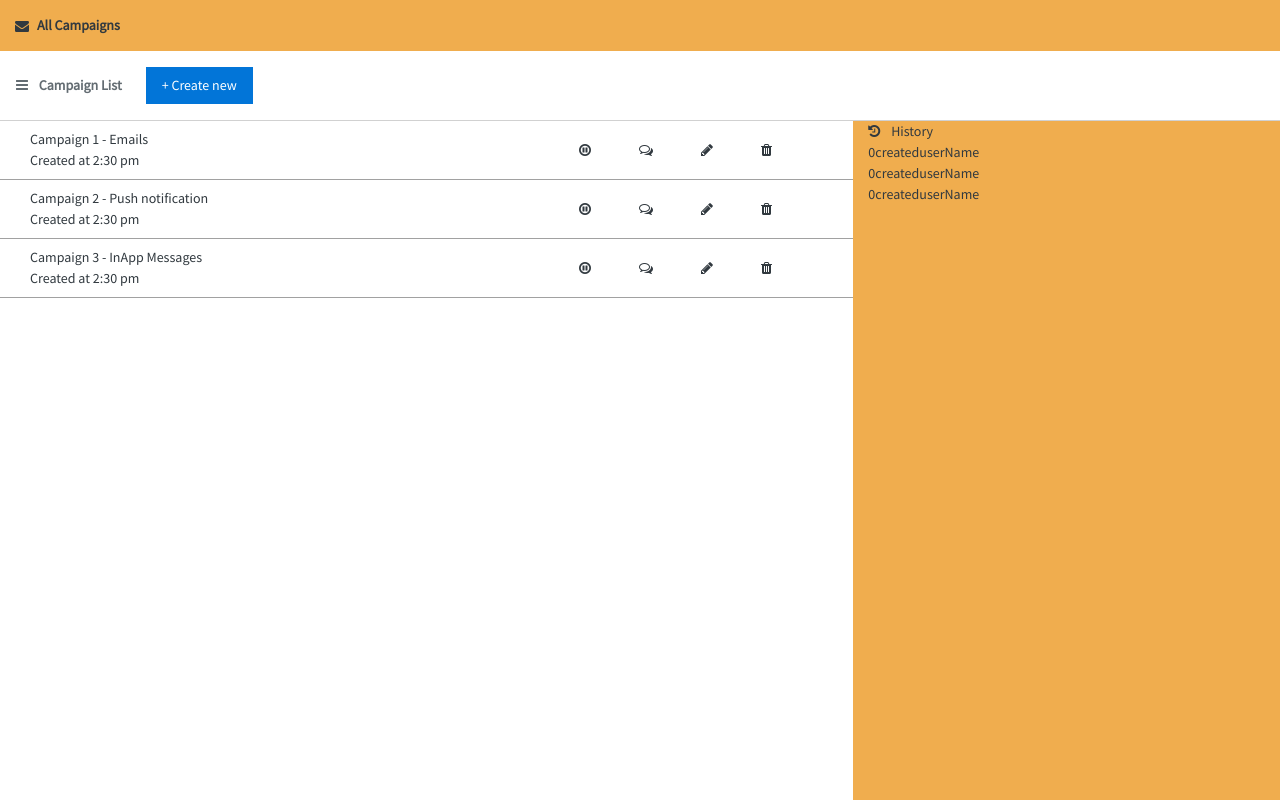
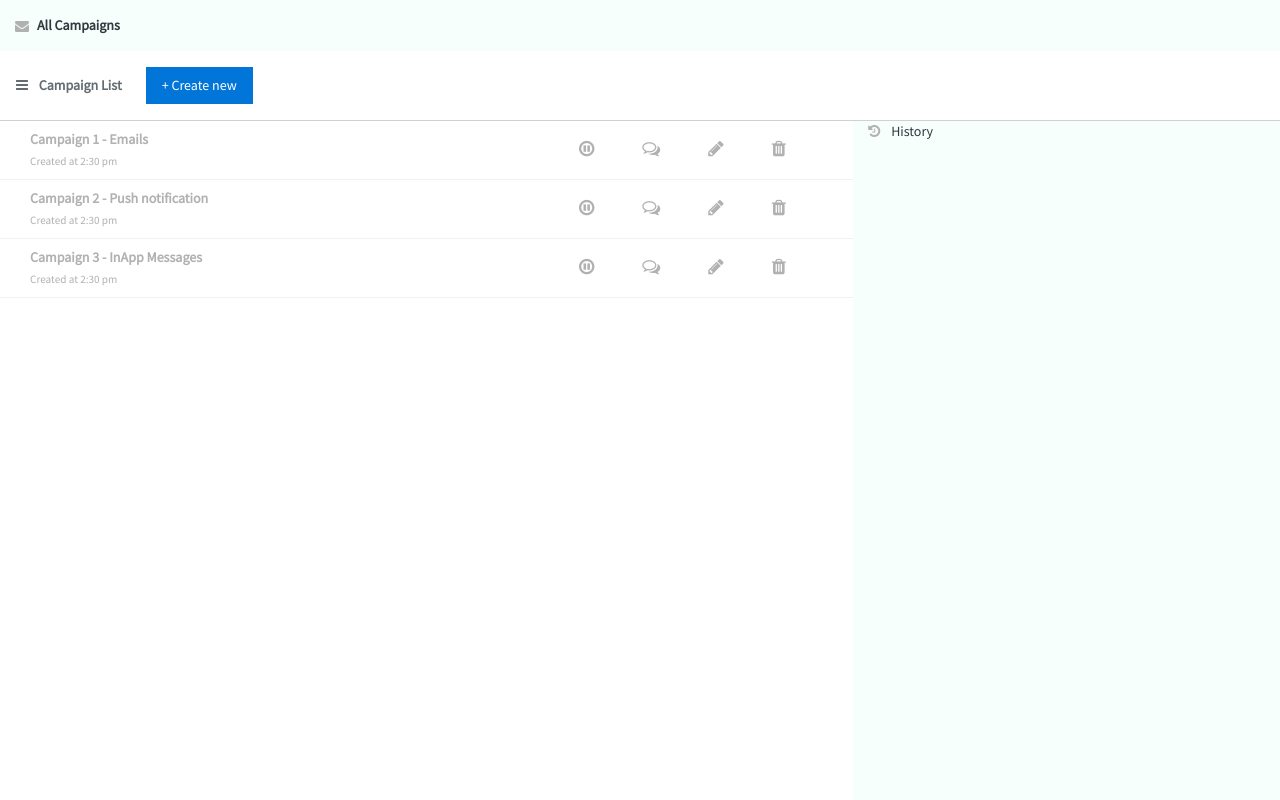
Before and after one commit to Pratikgit1/campaign-management, a React (Create React App) app: page / in a window 1280 px wide. Built offline with nearby package versions, Linux system fonts and the light colour scheme.

Commit message:
selection of items
selection of items

```diff
--- a/src/App.js
+++ b/src/App.js
@@ -18,6 +18,7 @@ class App extends Component {
     ];
     this.state = {
       addNew: true,
+      selectedId: 0,
       data: [
         {
           id: 1,
@@ -181,6 +182,10 @@ class App extends Component {
     });
   };
 
+  selectedItem = id => {
+    this.setState({ selectedId: id });
+  };
+
   render() {
     return (
       <div className="container-fluid">
@@ -201,10 +206,14 @@ class App extends Component {
               onDelete={this.onDelete}
               onPause={this.onPause}
               onRename={this.onRename}
+              selectedItem={this.selectedItem}
             />
           </div>
-          <div className="col-4 bg-warning">
-            <History data={this.state.data} />
+          <div className="col-4 l-history">
+            <History
+              data={this.state.data}
+              selectedId={this.state.selectedId}
+            />
           </div>
         </div>
       </div>
--- a/src/App.scss
+++ b/src/App.scss
@@ -6,3 +6,7 @@
 ::-webkit-scrollbar {
   display: none;
 }
+
+.l-history {
+  background: #f6fffb;
+}
--- a/src/components/campaigns/campaigns.js
+++ b/src/components/campaigns/campaigns.js
@@ -18,56 +18,66 @@ class Campaigns extends Component {
     } else return null;
   }
 
+  handleSelection = element => {
+    const items = document.getElementsByClassName("l-items");
+    for (let i = 0; i < items.length; i++) {
+      items[i].classList.remove("l-selection");
+    }
+    document.getElementById("campaign" + element).classList.add("l-selection");
+    this.props.selectedItem(element);
+  };
+
   render() {
     return (
       <div className="row">
         {this.state.data.map(x => (
           <div
             key={x.id}
-            className="col-12 pt-2 pb-2"
-            style={{
-              display: "flex",
-              alignItems: "center",
-              borderBottom: "1px solid #a1a1a1"
-            }}
+            id={"campaign" + x.id}
+            onClick={() => this.handleSelection(x.id)}
+            className="col-12 pt-2 pb-2 l-items"
           >
-            <div className="col-8">
+            <div className="col-8 l-info">
               <div>
-                Campaign {x.id} - {x.name}
+                <b>
+                  Campaign {x.id} - {x.name}
+                </b>
               </div>
-              <div>Created at {x.createdAt}</div>
+              <div>
+                <small>Created at {x.createdAt}</small>
+              </div>
             </div>
 
             <div className="col-4">
               {x.isPaused === false ? (
                 <i
-                  className="fa fa-pause-circle-o mr-5"
+                  className="fa fa-pause-circle-o mr-5 g-fs-18"
                   title="Pause"
                   aria-hidden="true"
                   onClick={() => this.props.onPause(x.id)}
                 />
               ) : (
                 <i
-                  className="fa fa-play-circle-o mr-5"
+                  className="fa fa-play-circle-o mr-5 g-fs-18"
                   title="Resume"
                   aria-hidden="true"
                   onClick={() => this.props.onResume(x.id)}
                 />
               )}
               <i
-                className="fa fa-comments-o mr-5"
+                className="fa fa-comments-o mr-5 g-fs-18"
                 title="Comment"
                 aria-hidden="true"
                 onClick={() => this.props.onComment(x.id)}
               />
               <i
-                className="fa fa-pencil mr-5"
+                className="fa fa-pencil mr-5 g-fs-18"
                 title="Rename"
                 aria-hidden="true"
                 onClick={() => this.props.onRename(x.id)}
               />
               <i
-                className="fa fa-trash"
+                className="fa fa-trash g-fs-18"
                 title="Delete"
                 aria-hidden="true"
                 onClick={() => this.props.onDelete(x.id)}
--- a/src/components/campaigns/campaigns.scss
+++ b/src/components/campaigns/campaigns.scss
@@ -0,0 +1,41 @@
+.l-items {
+  display: flex;
+  align-items: center;
+  border-bottom: 1px solid #f1f1f1;
+}
+
+.l-white {
+  background: white;
+}
+
+.fa,
+.l-info {
+  color: #b1b1b1;
+  pointer-events: none;
+}
+
+.l-selection {
+  background: #f6fffb;
+  .l-info {
+    color: #31393f;
+    pointer-events: initial;
+  }
+  .fa {
+    pointer-events: initial;
+  }
+  .fa-pencil {
+    color: #0095ff;
+  }
+  .fa-trash {
+    color: #d65e17;
+  }
+  .fa-pause-circle-o {
+    color: #ffbc00;
+  }
+  .fa-play-circle-o {
+    color: #ffbc00;
+  }
+  .fa-comments-o {
+    color: #1fd824;
+  }
+}
--- a/src/components/header/header.js
+++ b/src/components/header/header.js
@@ -8,7 +8,7 @@ class Header extends Component {
   render() {
     return (
       <div className="row">
-        <div className="col-12 l-header bg-warning">
+        <div className="col-12 l-header">
           <i className="fa fa-envelope mr-2" aria-hidden="true" />{" "}
           <b>All Campaigns</b>
         </div>
--- a/src/components/header/header.scss
+++ b/src/components/header/header.scss
@@ -1,7 +1,7 @@
 .l-header {
   display: flex;
   align-items: center;
-  background: lightcyan;
+  background: #f6fffb;
   padding: 15px;
 }
 
--- a/src/components/history/history.js
+++ b/src/components/history/history.js
@@ -6,17 +6,16 @@ class History extends Component {
     return (
       <div>
         <i className="fa fa-history mr-2" aria-hidden="true" /> History
-        {this.props.data.map(x =>
-          x.activity.map(y => (
-            <div>
-              {y.code}
-              {y.type}
-              {y.comment}
-              {y.activityBy}
-              {/* {y.dateTime.toDateString()} */}
-            </div>
-          ))
-        )}
+        {this.props.selectedId > 0
+          ? this.props.data[this.props.selectedId - 1].activity.map(x => (
+              <div>
+                {x.code}
+                {x.type}
+                {x.comment}
+                {x.activityBy}
+              </div>
+            ))
+          : ""}
       </div>
     );
   }
--- a/src/index.scss
+++ b/src/index.scss
@@ -4,3 +4,7 @@ button {
   color: #31393f;
   font-size: 14px;
 }
+
+.g-fs-18 {
+  font-size: 18px;
+}
```
